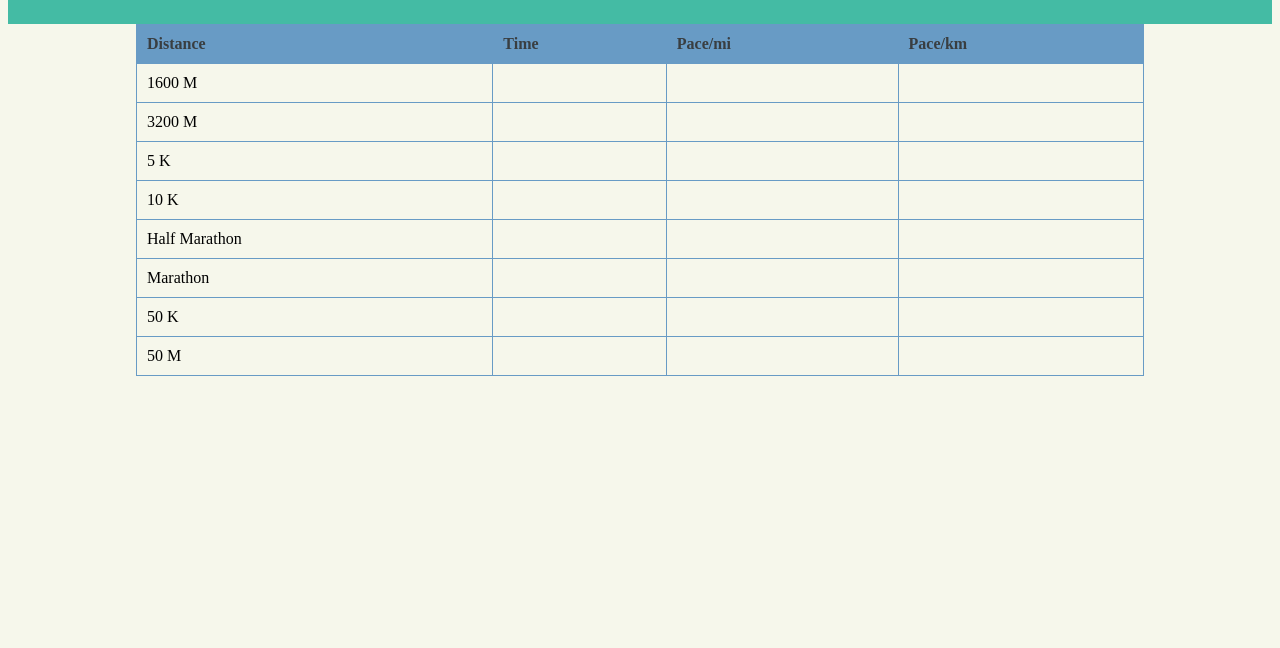
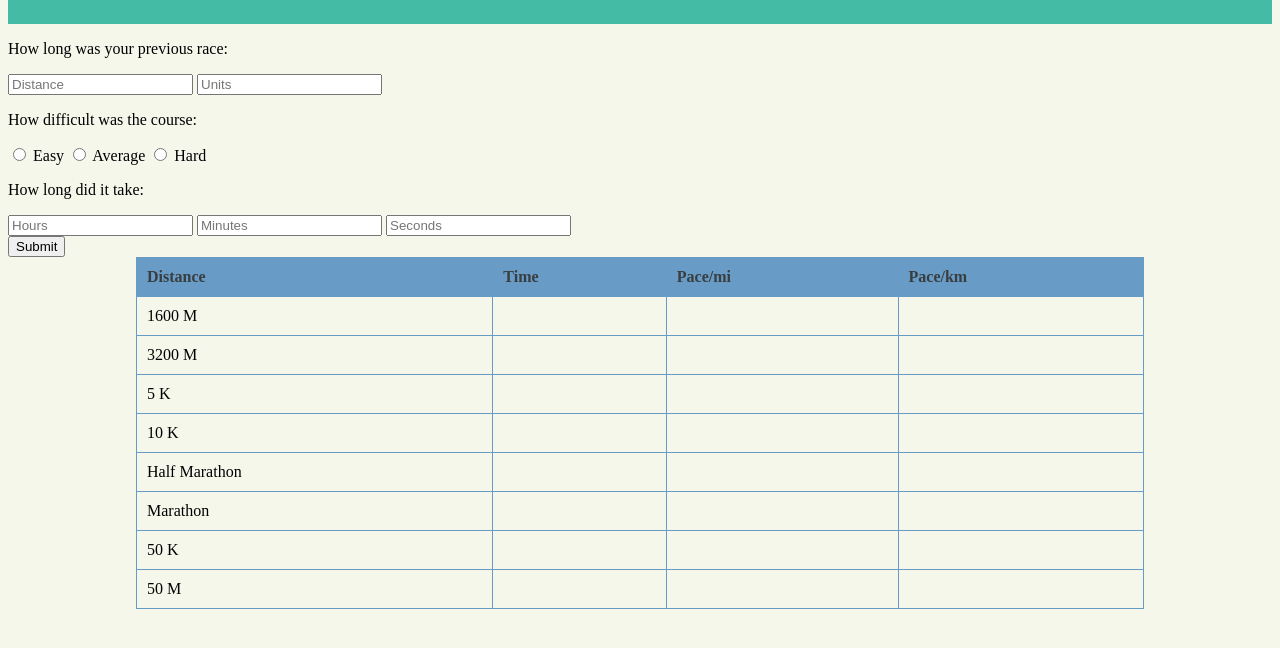
Before and after one commit to Eliphaz/racePaceRicky, a plain HTML site: page public/index.html in a window 1280 px wide. Shown: the part 74-722 px from the top of the page. Drawn offline with Linux system fonts and the light colour scheme.

Commit message:
added race form

```diff
--- a/public/index.html
+++ b/public/index.html
@@ -13,9 +13,23 @@
 </header>
 <body>
    <div id="enterRaceForm">
-       <form>
-
-       </form>
+    <form>
+        <p> How long was your previous race:</p>
+        <input type="text" id="distance" placeholder="Distance">
+        <input type="text" id="units" placeholder="Units"><br>
+        <p>How difficult was the course:</p>
+        <input type="radio" id="easy" value="easy" name="course_difficulty">
+        <label for="easy">Easy</label>
+        <input type="radio" id="average" value="average" name="course_difficulty">
+        <label for="average">Average</label>
+        <input type="radio" id="hard" value="hard" name="course_difficulty">
+        <label for="hard">Hard</label><br>
+        <p>How long did it take:</p>
+        <input type="text" id="hours" placeholder="Hours">
+        <input type="text" id="minutes" placeholder="Minutes">
+        <input type="text" id="seconds" placeholder="Seconds"><br>
+        <input type="submit" value="Submit">
+      </form>
    </div>
    <div id="timeTables">
        <table class="raceTimeTable">
```
